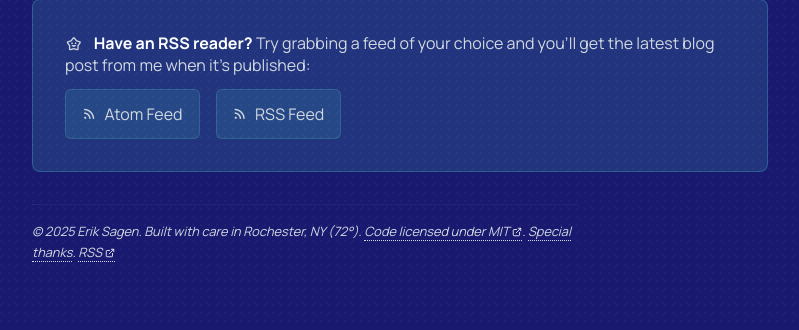
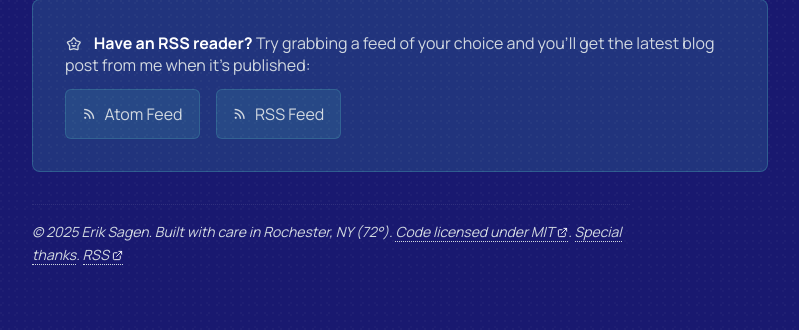
Before and after one commit to kartooner/kartoonerdotcom, a PHP site: page /entry/here-we-go-again.html in a window 1280 px wide. Shown: the part 1632-1962 px from the top of the page, without its empty margins (240-1039 px from the left). Before the commit the page ends 1894 px from the top, so only its background shows below. Run offline with PHP 8.4, Linux system fonts and the light colour scheme.

Commit message:
Text goes up
Text sizing tweaks for AA compliance.

```diff
--- a/style.css
+++ b/style.css
@@ -60,9 +60,9 @@
     --font-secondary: "Cartridge Rough", sans-serif;
     --font-display: "Cartridge Regular", sans-serif;
 
-    /* Typography Scale - Based on 1.2 (minor third) ratio */
-    --text-xs: 0.75rem;      /* 12px */
-    --text-sm: 0.875rem;     /* 14px */
+    /* Typography Scale - Based on 1.2 (minor third) ratio - AA Compliant sizes */
+    --text-xs: 0.875rem;     /* 14px - Minimum for AA compliance */
+    --text-sm: 1rem;         /* 16px - Standard base size */
     --text-base: 1rem;       /* 16px */
     --text-lg: 1.2rem;       /* 19.2px */
     --text-xl: 1.44rem;      /* 23px */
@@ -1501,7 +1501,7 @@
 
 .changelog {
     color: var(--skills-color);
-    font-size: 0.8rem;
+    font-size: 0.875rem;
     font-style: italic;
     margin-top: 1.5rem;
     padding-top: 1rem;
@@ -1803,7 +1803,7 @@
 .under-construction {
     text-align: center;
     margin-bottom: 1.5rem;
-    font-size: 0.75rem;
+    font-size: 0.875rem;
     position: relative;
     padding: 1rem 0;
 }
```
Also changed, not shown: style.min.css.
